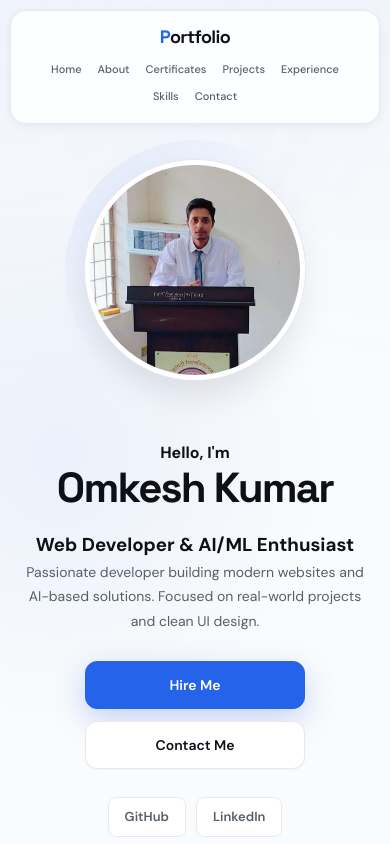
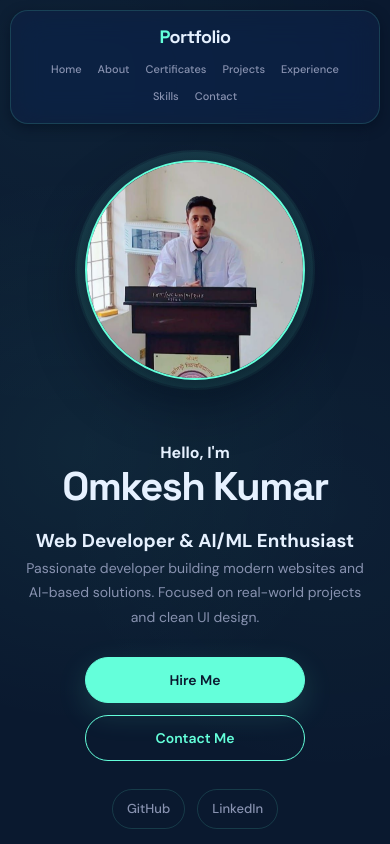
Before and after one commit to Omkesh599/omkesh-portfolio, a plain HTML site: page index.html in a window 390 px wide. Shown: the top 844 px of the page. Drawn offline with Linux system fonts and the light colour scheme.

Commit message:
Change portfolio theme to professional dark style
Updated the portfolio theme to a professional dark style with new color variables and layout adjustments.

```diff
--- a/style.css
+++ b/style.css
@@ -1,6 +1,5 @@
 /* =========================================================
-   OMKESH KUMAR — PREMIUM DEVELOPER PORTFOLIO
-   Theme: Clean • Minimal • Professional
+   OMKESH KUMAR — PORTFOLIO (Professional Dark Theme)
    ========================================================= */
 
 @import url('https://fonts.googleapis.com/css2?family=DM+Sans:wght@400;500;600;700&family=Space+Grotesk:wght@500;600;700&family=JetBrains+Mono:wght@400;500&display=swap');
@@ -11,48 +10,42 @@
    ========================================================= */
 
 :root {
-    /* Surfaces */
-    --bg:           #fafbfc;
-    --bg-elevated:  #ffffff;
-    --bg-subtle:    #f4f6f8;
+    /* Backgrounds — layered navy */
+    --bg:            #0a192f;
+    --bg-elevated:   #112240;
+    --bg-subtle:     #172a45;
 
     /* Text */
-    --text:         #0d1117;
-    --text-muted:   #57606a;
-    --text-subtle:  #8b949e;
+    --text:          #e6f1ff;
+    --text-muted:    #8892b0;
+    --text-subtle:   #5b6b8c;
 
-    /* Accent */
-    --accent:       #2563eb;
-    --accent-hover: #1d4ed8;
-    --accent-soft:  #eff4ff;
-    --accent-glow:  rgba(37, 99, 235, 0.18);
-
-    /* Success */
-    --success:      #16a34a;
+    /* Accent — refined cyan (softer than #00f2ff) */
+    --accent:        #64ffda;
+    --accent-hover:  #4ee0c0;
+    --accent-soft:   rgba(100, 255, 218, 0.1);
+    --accent-glow:   rgba(100, 255, 218, 0.25);
 
     /* Borders */
-    --border:       #e6e8eb;
-    --border-hover: #d0d5dd;
+    --border:        rgba(100, 255, 218, 0.15);
+    --border-hover:  rgba(100, 255, 218, 0.35);
 
-    /* Elevation */
-    --shadow-xs: 0 1px 2px rgba(16, 24, 40, 0.04);
-    --shadow-sm: 0 2px 8px rgba(16, 24, 40, 0.06);
-    --shadow-md: 0 8px 24px rgba(16, 24, 40, 0.08);
-    --shadow-lg: 0 20px 48px rgba(16, 24, 40, 0.10);
-    --shadow-accent: 0 10px 30px rgba(37, 99, 235, 0.25);
+    /* Shadows */
+    --shadow-sm: 0 4px 12px rgba(2, 12, 27, 0.5);
+    --shadow-md: 0 10px 30px rgba(2, 12, 27, 0.6);
+    --shadow-lg: 0 20px 50px rgba(2, 12, 27, 0.7);
+    --shadow-accent: 0 10px 30px rgba(100, 255, 218, 0.15);
 
     /* Radius */
     --r-sm: 8px;
     --r-md: 12px;
-    --r-lg: 16px;
-    --r-xl: 24px;
+    --r-lg: 18px;
     --r-full: 999px;
 
     /* Motion */
     --ease: cubic-bezier(0.4, 0, 0.2, 1);
     --t-fast: 0.2s var(--ease);
     --t: 0.3s var(--ease);
-    --t-slow: 0.5s var(--ease);
 }
 
 
@@ -60,7 +53,9 @@
    RESET
    ========================================================= */
 
-*, *::before, *::after {
+*,
+*::before,
+*::after {
     margin: 0;
     padding: 0;
     box-sizing: border-box;
@@ -72,7 +67,7 @@ html {
 }
 
 body {
-    font-family: "DM Sans", -apple-system, BlinkMacSystemFont, sans-serif;
+    font-family: 'DM Sans', -apple-system, BlinkMacSystemFont, sans-serif;
     background: var(--bg);
     color: var(--text);
     line-height: 1.6;
@@ -80,20 +75,33 @@ body {
     -webkit-font-smoothing: antialiased;
     -moz-osx-font-smoothing: grayscale;
 
-    /* Clean subtle background grid */
+    /* Subtle radial accent — professional depth */
     background-image:
-        radial-gradient(circle at 0% 0%, rgba(37, 99, 235, 0.05) 0%, transparent 45%),
-        radial-gradient(circle at 100% 0%, rgba(37, 99, 235, 0.04) 0%, transparent 40%);
+        radial-gradient(circle at 15% 10%, rgba(100, 255, 218, 0.04) 0%, transparent 40%),
+        radial-gradient(circle at 85% 60%, rgba(100, 255, 218, 0.03) 0%, transparent 45%);
     background-attachment: fixed;
 }
 
-a { color: inherit; text-decoration: none; }
-img { max-width: 100%; display: block; }
-button { font-family: inherit; cursor: pointer; border: none; background: none; }
+a {
+    color: inherit;
+    text-decoration: none;
+}
+
+img {
+    max-width: 100%;
+    display: block;
+}
+
+button {
+    font-family: inherit;
+    cursor: pointer;
+    border: none;
+    background: none;
+}
 
 ::selection {
     background: var(--accent);
-    color: white;
+    color: var(--bg);
 }
 
 
@@ -101,18 +109,27 @@ button { font-family: inherit; cursor: pointer; border: none; background: none;
    SCROLLBAR
    ========================================================= */
 
-::-webkit-scrollbar { width: 10px; }
-::-webkit-scrollbar-track { background: var(--bg-subtle); }
+::-webkit-scrollbar {
+    width: 10px;
+}
+
+::-webkit-scrollbar-track {
+    background: var(--bg);
+}
+
 ::-webkit-scrollbar-thumb {
-    background: #c9ced6;
+    background: var(--bg-subtle);
     border-radius: 20px;
-    border: 2px solid var(--bg-subtle);
+    border: 2px solid var(--bg);
 }
-::-webkit-scrollbar-thumb:hover { background: var(--accent); }
+
+::-webkit-scrollbar-thumb:hover {
+    background: var(--accent);
+}
 
 
 /* =========================================================
-   NAVBAR
+   NAVBAR — Floating glass pill
    ========================================================= */
 
 header {
@@ -128,9 +145,9 @@ header {
     align-items: center;
     justify-content: space-between;
 
-    padding: 0 26px;
+    padding: 0 28px;
 
-    background: rgba(255, 255, 255, 0.85);
+    background: rgba(17, 34, 64, 0.7);
     backdrop-filter: blur(16px) saturate(180%);
     -webkit-backdrop-filter: blur(16px) saturate(180%);
 
@@ -143,15 +160,15 @@ header {
 }
 
 header:hover {
+    border-color: var(--border-hover);
     box-shadow: var(--shadow-md);
-    border-color: var(--border-hover);
 }
 
 header h2 {
-    font-family: "Space Grotesk", sans-serif;
+    font-family: 'Space Grotesk', sans-serif;
     font-size: 20px;
     font-weight: 700;
-    letter-spacing: -0.6px;
+    letter-spacing: -0.5px;
     color: var(--text);
 }
 
@@ -176,13 +193,13 @@ nav a {
 }
 
 nav a:hover {
-    color: var(--text);
-    background: var(--bg-subtle);
+    color: var(--accent);
+    background: var(--accent-soft);
 }
 
 
 /* =========================================================
-   HERO — clean background, no clutter
+   HERO
    ========================================================= */
 
 .hero {
@@ -190,7 +207,7 @@ nav a:hover {
     min-height: 100vh;
     width: min(1200px, 100%);
     margin: auto;
-    padding: 160px 30px 100px;
+    padding: 160px 40px 100px;
 
     display: grid;
     grid-template-columns: 1fr 1fr;
@@ -198,26 +215,28 @@ nav a:hover {
     gap: 80px;
 }
 
-/* Soft radial glow behind hero — professional, not cluttered */
 .hero::before {
     content: "";
     position: absolute;
     width: 600px;
     height: 600px;
     top: 50%;
-    left: 15%;
+    left: 20%;
     transform: translate(-50%, -50%);
-    background: radial-gradient(circle, rgba(37, 99, 235, 0.07) 0%, transparent 65%);
+    background: radial-gradient(circle, rgba(100, 255, 218, 0.06) 0%, transparent 65%);
     border-radius: 50%;
     pointer-events: none;
     z-index: 0;
 }
 
-.hero > * { position: relative; z-index: 1; }
+.hero > * {
+    position: relative;
+    z-index: 1;
+}
 
 
 /* =========================================================
-   HERO IMAGE — clean, no ring, no dots
+   HERO IMAGE — Clean ring + soft halo (no blur)
    ========================================================= */
 
 .hero-img {
@@ -230,16 +249,16 @@ nav a:hover {
     justify-self: center;
 }
 
-/* Soft gradient halo behind image */
+/* Soft radial halo behind image */
 .hero-img::before {
     content: "";
     position: absolute;
     inset: 0;
     border-radius: 50%;
     background: radial-gradient(
-        circle at 30% 30%,
-        rgba(37, 99, 235, 0.10) 0%,
-        rgba(37, 99, 235, 0.02) 45%,
+        circle at 50% 50%,
+        rgba(100, 255, 218, 0.15) 0%,
+        rgba(100, 255, 218, 0.04) 45%,
         transparent 70%
     );
     z-index: 0;
@@ -249,22 +268,38 @@ nav a:hover {
 .hero-img img {
     position: relative;
     z-index: 1;
-    width: 340px;
-    height: 340px;
+    width: 320px;
+    height: 320px;
     object-fit: cover;
     border-radius: 50%;
-    border: 6px solid var(--bg-elevated);
+    border: 3px solid var(--accent);
     box-shadow:
-        0 0 0 1px var(--border),
-        0 20px 40px -12px rgba(16, 24, 40, 0.15);
-    transition: var(--t-slow);
+        0 0 0 8px rgba(100, 255, 218, 0.06),
+        0 20px 50px rgba(2, 12, 27, 0.6);
+    transition: var(--t);
 }
 
 .hero-img img:hover {
     transform: translateY(-4px);
     box-shadow:
-        0 0 0 1px var(--border),
-        0 28px 56px -12px rgba(16, 24, 40, 0.22);
+        0 0 0 12px rgba(100, 255, 218, 0.1),
+        0 28px 60px rgba(2, 12, 27, 0.7);
+}
+
+/* Static decorative glow ring — clean, no rotation */
+.circle {
+    position: absolute;
+    width: 360px;
+    height: 360px;
+    border-radius: 50%;
+    background: radial-gradient(
+        circle,
+        transparent 60%,
+        rgba(100, 255, 218, 0.08) 70%,
+        transparent 85%
+    );
+    z-index: 0;
+    pointer-events: none;
 }
 
 
@@ -273,7 +308,7 @@ nav a:hover {
    ========================================================= */
 
 .hero-text {
-    max-width: 620px;
+    max-width: 600px;
     animation: fadeUp 0.8s var(--ease) both;
 }
 
@@ -284,33 +319,32 @@ nav a:hover {
     margin-bottom: 18px;
     padding: 6px 14px;
     background: var(--accent-soft);
-    border: 1px solid rgba(37, 99, 235, 0.15);
+    border: 1px solid var(--border);
     border-radius: var(--r-full);
     color: var(--accent);
+    font-family: 'JetBrains Mono', monospace;
     font-size: 12px;
-    font-weight: 600;
-    letter-spacing: 0.6px;
-    text-transform: uppercase;
+    font-weight: 500;
+    letter-spacing: 0.5px;
 }
 
-/* Static green availability dot — professional */
 .hero-text .small-title::before {
     content: "";
     width: 7px;
     height: 7px;
     border-radius: 50%;
-    background: var(--success);
-    box-shadow: 0 0 0 4px rgba(22, 163, 74, 0.15);
+    background: var(--accent);
+    box-shadow: 0 0 0 4px rgba(100, 255, 218, 0.15);
 }
 
 .hero-text h1 {
-    font-family: "Space Grotesk", sans-serif;
-    font-size: clamp(44px, 5.5vw, 68px);
+    font-family: 'Space Grotesk', sans-serif;
+    font-size: clamp(40px, 5vw, 64px);
     line-height: 1.05;
-    letter-spacing: -2.5px;
+    letter-spacing: -2px;
     font-weight: 700;
     color: var(--text);
-    margin-bottom: 20px;
+    margin-bottom: 18px;
 }
 
 .hero-text h1 span {
@@ -318,7 +352,7 @@ nav a:hover {
 }
 
 .hero-text h2 {
-    font-family: "Space Grotesk", sans-serif;
+    font-family: 'Space Grotesk', sans-serif;
     font-size: 22px;
     line-height: 1.35;
     font-weight: 500;
@@ -327,9 +361,9 @@ nav a:hover {
 }
 
 .hero-text p {
-    max-width: 560px;
+    max-width: 540px;
     color: var(--text-muted);
-    font-size: 16px;
+    font-size: 15.5px;
     line-height: 1.75;
     margin-bottom: 28px;
 }
@@ -352,27 +386,26 @@ nav a:hover {
     align-items: center;
     justify-content: center;
     gap: 8px;
-    height: 48px;
-    padding: 0 22px;
-    border-radius: var(--r-md);
-    border: 1px solid var(--border);
-    background: var(--bg-elevated);
-    color: var(--text);
+    height: 46px;
+    padding: 0 24px;
+    border-radius: var(--r-full);
+    border: 1px solid var(--accent);
+    background: transparent;
+    color: var(--accent);
     font-size: 14px;
     font-weight: 600;
-    box-shadow: var(--shadow-xs);
     transition: var(--t);
 }
 
 .btn:hover {
+    background: var(--accent-soft);
     transform: translateY(-2px);
-    border-color: var(--border-hover);
-    box-shadow: var(--shadow-sm);
+    box-shadow: var(--shadow-accent);
 }
 
 .primary {
     background: var(--accent);
-    color: #ffffff;
+    color: var(--bg);
     border-color: var(--accent);
     box-shadow: var(--shadow-accent);
 }
@@ -380,7 +413,8 @@ nav a:hover {
 .primary:hover {
     background: var(--accent-hover);
     border-color: var(--accent-hover);
-    box-shadow: 0 12px 32px rgba(37, 99, 235, 0.32);
+    color: var(--bg);
+    box-shadow: 0 15px 40px rgba(100, 255, 218, 0.25);
 }
 
 
@@ -391,7 +425,7 @@ nav a:hover {
 .social {
     display: flex;
     align-items: center;
-    gap: 10px;
+    gap: 12px;
     margin-top: 28px;
 }
 
@@ -400,19 +434,20 @@ nav a:hover {
     align-items: center;
     justify-content: center;
     height: 40px;
-    padding: 0 16px;
+    min-width: 40px;
+    padding: 0 14px;
     border: 1px solid var(--border);
-    border-radius: var(--r-sm);
-    background: var(--bg-elevated);
+    border-radius: var(--r-full);
+    background: transparent;
     color: var(--text-muted);
     font-size: 13px;
-    font-weight: 600;
+    font-weight: 500;
     transition: var(--t-fast);
 }
 
 .social a:hover {
     color: var(--accent);
-    border-color: rgba(37, 99, 235, 0.3);
+    border-color: var(--accent);
     background: var(--accent-soft);
     transform: translateY(-2px);
 }
@@ -425,25 +460,37 @@ nav a:hover {
 section {
     width: min(1200px, 100%);
     margin: auto;
-    padding: 100px 30px;
+    padding: 100px 40px;
 }
 
 section h2 {
-    font-family: "Space Grotesk", sans-serif;
-    font-size: clamp(32px, 3.5vw, 42px);
+    font-family: 'Space Grotesk', sans-serif;
+    font-size: clamp(30px, 3.5vw, 40px);
     line-height: 1.15;
-    letter-spacing: -1.5px;
+    letter-spacing: -1.2px;
     color: var(--text);
-    margin-bottom: 12px;
+    margin-bottom: 10px;
     font-weight: 700;
+    display: flex;
+    align-items: center;
+    gap: 14px;
 }
 
 section h2 span {
     color: var(--accent);
+    font-family: 'JetBrains Mono', monospace;
+    font-size: 0.55em;
+    font-weight: 500;
 }
 
-/* Clean underline */
-section h2 + p,
+section h2::after {
+    content: "";
+    flex: 1;
+    height: 1px;
+    background: linear-gradient(90deg, var(--border) 0%, transparent 100%);
+    max-width: 300px;
+}
+
 .section-subtitle {
     color: var(--text-muted);
     font-size: 15px;
@@ -472,20 +519,20 @@ section h2 + p,
     padding: 28px;
     min-height: 200px;
     background: var(--bg-elevated);
-    border: 1px solid var(--border);
-    border-radius: var(--r-lg);
-    box-shadow: var(--shadow-xs);
+    border: 1px solid transparent;
+    border-radius: var(--r-md);
+    box-shadow: var(--shadow-sm);
     transition: var(--t);
 }
 
 .card:hover {
-    transform: translateY(-4px);
-    border-color: var(--border-hover);
+    transform: translateY(-6px);
+    border-color: var(--border);
     box-shadow: var(--shadow-md);
 }
 
 .card h3 {
-    font-family: "Space Grotesk", sans-serif;
+    font-family: 'Space Grotesk', sans-serif;
     font-size: 19px;
     font-weight: 600;
     margin-bottom: 10px;
@@ -510,17 +557,6 @@ section h2 + p,
     justify-content: space-between;
 }
 
-.project-card .project-number {
-    position: absolute;
-    top: 24px;
-    right: 26px;
-    font-family: "JetBrains Mono", monospace;
-    font-size: 13px;
-    font-weight: 500;
-    color: var(--text-subtle);
-    letter-spacing: 0.5px;
-}
-
 .project-card h3 {
     font-size: 20px;
     margin-bottom: 12px;
@@ -538,8 +574,8 @@ section h2 + p,
     background: var(--bg-subtle);
     border: 1px solid var(--border);
     border-radius: var(--r-sm);
-    color: var(--text-muted);
-    font-family: "JetBrains Mono", monospace;
+    color: var(--accent);
+    font-family: 'JetBrains Mono', monospace;
     font-size: 11px;
     font-weight: 500;
 }
@@ -564,7 +600,7 @@ section h2 + p,
 
 
 /* =========================================================
-   SKILLS
+   SKILLS — soft ghost pills (professional)
    ========================================================= */
 
 .skills {
@@ -578,19 +614,18 @@ section h2 + p,
     padding: 9px 16px;
     background: var(--bg-elevated);
     border: 1px solid var(--border);
-    border-radius: var(--r-sm);
+    border-radius: var(--r-full);
     color: var(--text-muted);
-    font-family: "JetBrains Mono", monospace;
+    font-family: 'JetBrains Mono', monospace;
     font-size: 12.5px;
     font-weight: 500;
-    box-shadow: var(--shadow-xs);
     transition: var(--t-fast);
     cursor: default;
 }
 
 .skills span:hover {
     color: var(--accent);
-    border-color: rgba(37, 99, 235, 0.3);
+    border-color: var(--accent);
     background: var(--accent-soft);
     transform: translateY(-2px);
 }
@@ -609,20 +644,20 @@ section h2 + p,
     padding: 26px 30px;
     margin-bottom: 16px;
     background: var(--bg-elevated);
-    border: 1px solid var(--border);
+    border: 1px solid transparent;
     border-radius: var(--r-md);
-    box-shadow: var(--shadow-xs);
+    box-shadow: var(--shadow-sm);
     transition: var(--t);
 }
 
 .experience-item:hover {
-    border-color: var(--border-hover);
+    border-color: var(--border);
     box-shadow: var(--shadow-md);
     transform: translateX(4px);
 }
 
 .experience-item h3 {
-    font-family: "Space Grotesk", sans-serif;
+    font-family: 'Space Grotesk', sans-serif;
     font-size: 18px;
     font-weight: 600;
     margin-bottom: 4px;
@@ -655,12 +690,11 @@ section h2 + p,
     text-align: center;
     background: var(--bg-elevated);
     border: 1px solid var(--border);
-    border-radius: var(--r-xl);
+    border-radius: var(--r-lg);
     box-shadow: var(--shadow-md);
     overflow: hidden;
 }
 
-/* Single soft radial accent — clean, not busy */
 .contact-box::before {
     content: "";
     position: absolute;
@@ -668,15 +702,23 @@ section h2 + p,
     height: 400px;
     top: -200px;
     right: -150px;
-    background: radial-gradient(circle, rgba(37, 99, 235, 0.08) 0%, transparent 70%);
+    background: radial-gradient(circle, rgba(100, 255, 218, 0.08) 0%, transparent 70%);
     border-radius: 50%;
     pointer-events: none;
 }
 
-.contact-box > * { position: relative; z-index: 1; }
+.contact-box > * {
+    position: relative;
+    z-index: 1;
+}
 
 .contact-box h2 {
+    justify-content: center;
     margin-bottom: 14px;
+}
+
+.contact-box h2::after {
+    display: none;
 }
 
 .contact-box p {
@@ -698,7 +740,7 @@ section h2 + p,
 footer {
     padding: 36px 20px;
     text-align: center;
-    background: var(--bg-elevated);
+    background: rgba(17, 34, 64, 0.4);
     border-top: 1px solid var(--border);
     color: var(--text-subtle);
     font-size: 13px;
@@ -715,8 +757,14 @@ footer span {
    ========================================================= */
 
 @keyframes fadeUp {
-    from { opacity: 0; transform: translateY(20px); }
-    to   { opacity: 1; transform: translateY(0); }
+    from {
+        opacity: 0;
+        transform: translateY(24px);
+    }
+    to {
+        opacity: 1;
+        transform: translateY(0);
+    }
 }
 
 
@@ -754,9 +802,19 @@ footer span {
         gap: 50px;
     }
 
-    .hero-text { margin: auto; }
-    .hero-text p { margin-left: auto; margin-right: auto; }
-    .buttons, .social { justify-content: center; }
+    .hero-text {
+        margin: auto;
+    }
+
+    .hero-text p {
+        margin-left: auto;
+        margin-right: auto;
+    }
+
+    .buttons,
+    .social {
+        justify-content: center;
+    }
 
     .hero-img {
         order: -1;
@@ -765,8 +823,28 @@ footer span {
     }
 
     .hero-img img {
-        width: 280px;
-        height: 280px;
+        width: 270px;
+        height: 270px;
+    }
+
+    .circle {
+        width: 300px;
+        height: 300px;
+    }
+
+    section h2 {
+        justify-content: center;
+        text-align: center;
+    }
+
+    section h2::after {
+        display: none;
+    }
+
+    .section-subtitle {
+        text-align: center;
+        margin-left: auto;
+        margin-right: auto;
     }
 }
 
@@ -787,7 +865,9 @@ footer span {
         padding: 12px;
     }
 
-    header h2 { font-size: 18px; }
+    header h2 {
+        font-size: 18px;
+    }
 
     nav {
         width: 100%;
@@ -808,36 +888,69 @@ footer span {
     }
 
     .hero-text h1 {
-        font-size: 42px;
-        letter-spacing: -1.8px;
+        font-size: 40px;
+        letter-spacing: -1.5px;
     }
 
-    .hero-text h2 { font-size: 18px; }
-    .hero-text p  { font-size: 14px; }
+    .hero-text h2 {
+        font-size: 18px;
+    }
 
-    .hero-img { width: 260px; height: 260px; }
+    .hero-text p {
+        font-size: 14px;
+    }
+
+    .hero-img {
+        width: 260px;
+        height: 260px;
+    }
+
     .hero-img img {
         width: 220px;
         height: 220px;
-        border-width: 5px;
+        border-width: 2px;
     }
 
-    .buttons { flex-direction: column; }
-    .btn { width: 220px; }
+    .circle {
+        width: 240px;
+        height: 240px;
+    }
 
-    section { padding: 70px 20px; }
+    .buttons {
+        flex-direction: column;
+    }
 
-    section h2 { font-size: 30px; }
+    .btn {
+        width: 220px;
+    }
 
-    .grid { grid-template-columns: 1fr; }
+    section {
+        padding: 70px 20px;
+    }
 
-    .card { padding: 22px; }
+    section h2 {
+        font-size: 28px;
+    }
 
-    .project-card { min-height: 260px; }
+    .grid {
+        grid-template-columns: 1fr;
+    }
 
-    .experience-item { padding: 22px; }
+    .card {
+        padding: 22px;
+    }
 
-    .contact-box { padding: 44px 22px; }
+    .project-card {
+        min-height: 260px;
+    }
+
+    .experience-item {
+        padding: 22px;
+    }
+
+    .contact-box {
+        padding: 44px 22px;
+    }
 }
 
 
@@ -846,7 +959,9 @@ footer span {
    ========================================================= */
 
 @media (prefers-reduced-motion: reduce) {
-    *, *::before, *::after {
+    *,
+    *::before,
+    *::after {
         animation: none !important;
         transition: none !important;
         scroll-behavior: auto !important;
```
